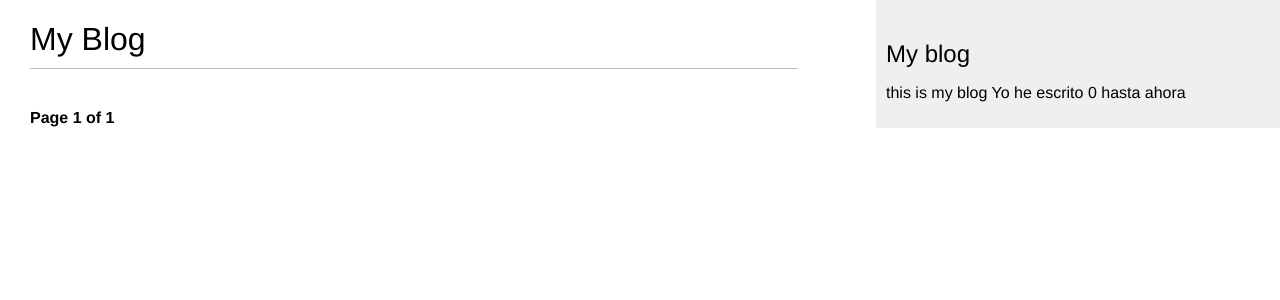
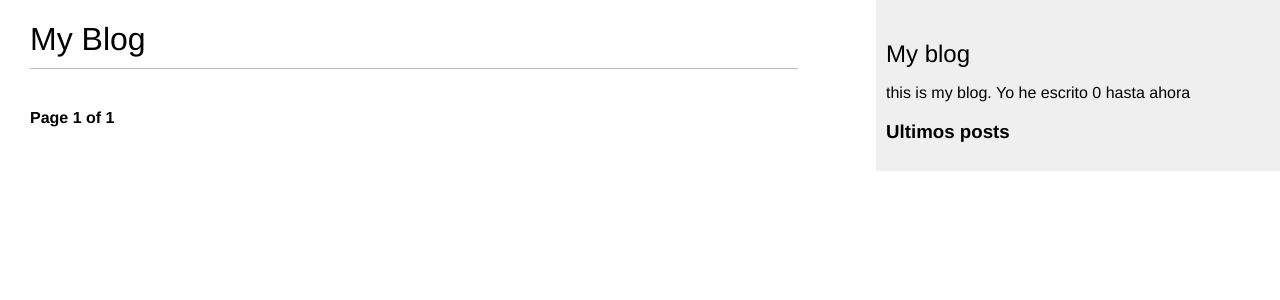
Before and after one commit to ippsatsi/dbe_blog, a Django app: page /blog/ in a window 1280 px wide. Shown: the top 300 px of the page. Run offline with Django 4.2, Linux system fonts and the light colour scheme; data that the repository does not hold is empty.

Commit message:
Creando un template tag del tipo inclusion

```diff
--- a/blog/templates/blog/base.html
+++ b/blog/templates/blog/base.html
@@ -17,9 +17,13 @@
         </div>
         <div id='sidebar'>
             <h2>My blog</h2>
-            <p>this is my blog
+            <p>this is my blog.
                 Yo he escrito {% total_posts %} hasta ahora
             </p>
+            <h3>
+                Ultimos posts
+            </h3>
+            {% show_latest_posts 3 %}
         </div>
 
     </body>
--- /dev/null
+++ b/blog/templates/blog/post/latest_posts.html
@@ -0,0 +1,7 @@
+<ul>
+    {% for post in latest_posts %}
+    <li>
+        <a href="{{ post.get_absolute_url }}">{{ post.title }}</a>
+    </li>
+    {% endfor %}
+</ul>
--- a/blog/templatetags/blog_tags.py
+++ b/blog/templatetags/blog_tags.py
@@ -6,3 +6,8 @@ register = template.Library()
 @register.simple_tag
 def total_posts():
     return Post.published.count()
+
+@register.inclusion_tag('blog/post/latest_posts.html')
+def show_latest_posts(count=5):
+    latest_posts = Post.published.order_by('-publish')[:count]
+    return {'latest_posts': latest_posts}
```
